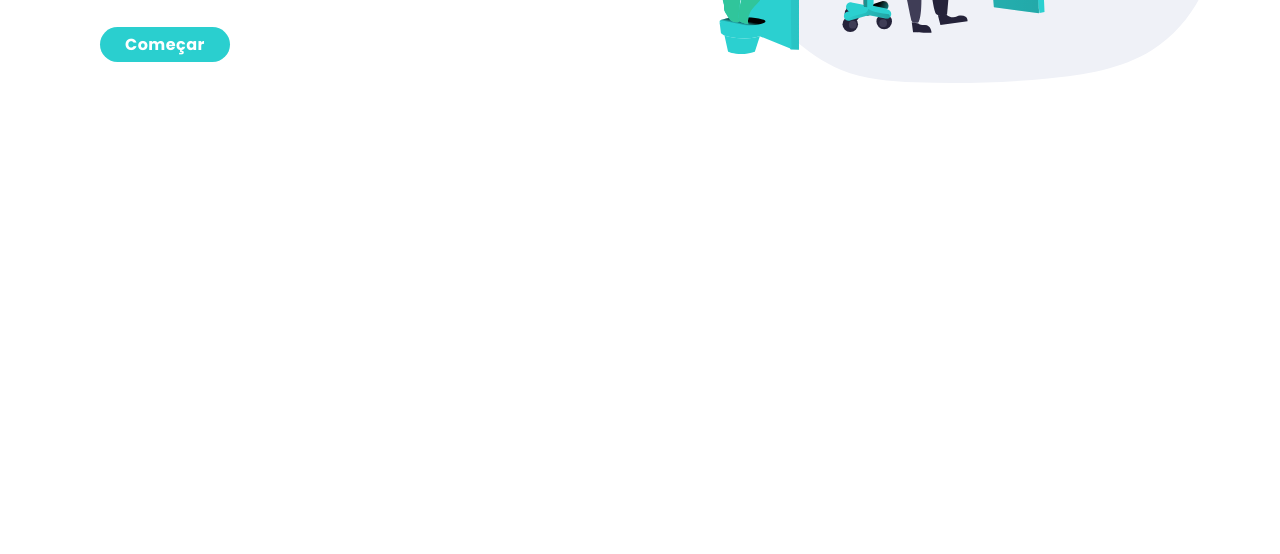
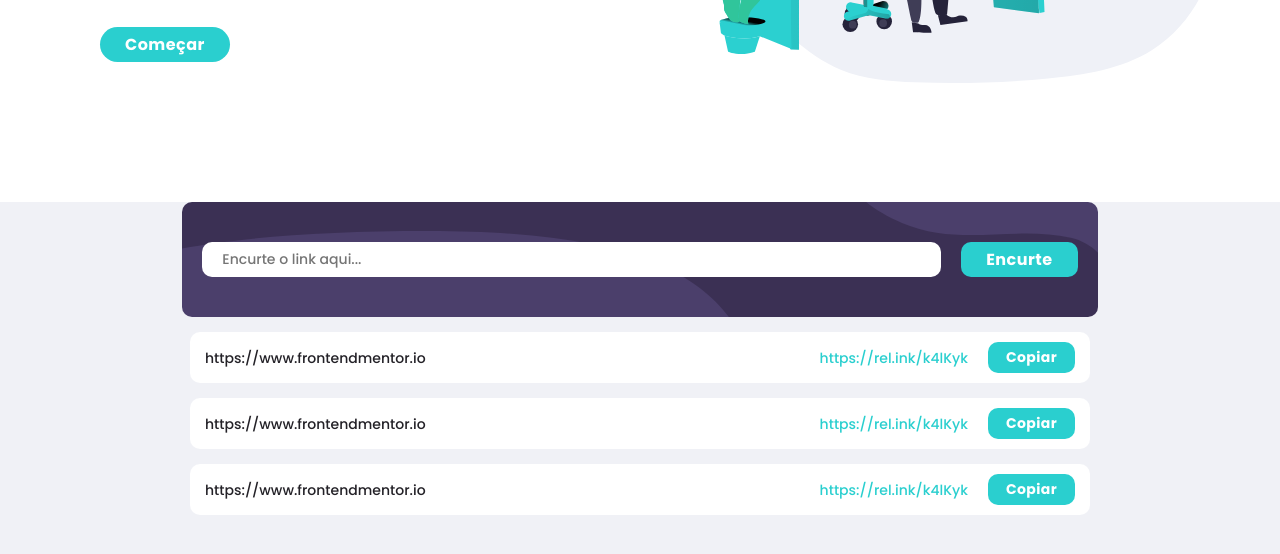
Before and after one commit to anacperdigao/Encurtador-de-URL, a plain HTML site: page index.html in a window 1280 px wide. Shown: the part 392-946 px from the top of the page. Before the commit the page ends 800 px from the top, so only its background shows below. Drawn offline with Linux system fonts and the light colour scheme.

Commit message:
Adicionando secao de input das urls

```diff
--- a/assets/styles/abstracts/_variaveis.scss
+++ b/assets/styles/abstracts/_variaveis.scss
@@ -9,3 +9,5 @@ $gray: hsl(0, 0%, 75%);
 $grayish-violet: hsl(257, 7%, 63%);
 $very-dark-blue: hsl(255, 11%, 22%);
 $very-dark-violet: hsl(260, 8%, 14%);
+$background: #F0F1F6;
+$color-button-hover:#6ADDDD;
--- a/assets/styles/components/_header.scss
+++ b/assets/styles/components/_header.scss
@@ -39,7 +39,7 @@
             border-radius: 50px;
             &:hover{
                 cursor: pointer;
-                opacity: 0.7;
+                background-color: $color-button-hover;
             }
         }
     }
--- a/assets/styles/components/_secao-informacoes.scss
+++ b/assets/styles/components/_secao-informacoes.scss
@@ -1,5 +1,7 @@
 @import '../abstracts/variaveis';
 
+.container__primario{
+    margin-bottom: 100px;
     .container__informacoes{
         display: grid;
         grid-template-columns: 55% 45%;
@@ -26,7 +28,7 @@
                 letter-spacing: 0.03em;
                 &:hover{
                     cursor: pointer;
-                opacity: 0.7;
+                    background-color: $color-button-hover;
                 }
             }
         }
@@ -35,5 +37,5 @@
                 width: 90%;
             }
         }
-
     }
+}
--- /dev/null
+++ b/assets/styles/components/_secao-input-url.scss
@@ -0,0 +1,76 @@
+@import '../abstracts/variaveis';
+
+.container__secundario{
+    background-color: $background;
+    height: 100vh;
+    z-index: -100;
+    .container__input-url{
+        display: flex;
+        flex-direction: row;
+        justify-content: center;
+        gap: 20px;
+        background-image: url(/assets/images/bg-shorten-desktop.svg);
+        background-repeat: no-repeat;
+        background-color: $dark-violet;
+        width: 70%;
+        padding: 40px 10px;
+        margin: auto;
+        border-radius: 10px;
+        input{
+            border-radius: 10px;
+            width: 80%;
+            padding-left: 20px;
+            font-size: 14px;
+            &:focus-within{
+                outline: none;
+                border: 2px solid $red;
+            }
+            &:focus-within::placeholder{
+                color: $red;
+            }
+        }
+        button{
+            background-color: $cyan;
+            color: white;
+            padding: 5px 25px;
+            border-radius: 10px;
+            font-weight: 700;
+            letter-spacing: 0.03em;
+            &:hover{
+                cursor: pointer;
+                background-color: $color-button-hover;
+            }
+        }
+    }
+    .container__urls-resultados{
+        display: grid;
+        grid-template-columns: 60% 30% 10%;
+        justify-content: center;
+        align-items: center;
+        background-color: white;
+        padding: 10px 15px;
+        margin: 15px 190px;
+        border-radius: 10px;
+        font-size: 14px;
+        .input-url{
+            color: $very-dark-violet;
+        }
+        .resultado-url{
+            color: $cyan;
+            justify-self:end;
+            margin-right: 20px;
+        }
+        button{
+            background-color: $cyan;
+            color: white;
+            padding: 5px 5px;
+            border-radius: 10px;
+            font-weight: 700;
+            letter-spacing: 0.03em;
+            &:hover{
+                cursor: pointer;
+                background-color: $color-button-hover;
+            }
+        }
+    }
+}
--- a/assets/styles/reset.css
+++ b/assets/styles/reset.css
@@ -1,7 +1,3 @@
-* {
-	box-sizing: border-box;
-}
-
 html, body, div, span, applet, object, iframe,
 h1, h2, h3, h4, h5, h6, p, blockquote, pre,
 a, abbr, acronym, address, big, cite, code,
--- a/assets/styles/styles.scss
+++ b/assets/styles/styles.scss
@@ -1,3 +1,4 @@
 @import './abstracts/base';
 @import './components/header';
 @import './components/secao-informacoes';
+@import './components/secao-input-url';
--- a/index.html
+++ b/index.html
@@ -39,6 +39,8 @@
   </header>
   <main>
 
+    <section class="container__primario">
+
       <section class="container__informacoes">
         <div class="container__informacoes-texto">
           <h1>Mais do que um <br> encurtador de links</h1>
@@ -50,6 +52,43 @@
         </div>
       </section>
 
+    </section>
+
+    <section class="container__secundario">
+      <section class="container__input-resultados">
+
+        <div class="container__input-url">
+          <input type="text" placeholder="Encurte o link aqui...">
+          <button>Encurte</button>
+        </div>
+
+        <div class="container__urls-resultados">
+          <p class="input-url">https://www.frontendmentor.io</p>
+          <p class="resultado-url">https://rel.ink/k4lKyk</p>
+          <button>Copiar</button>
+        </div>
+
+        <div class="container__urls-resultados">
+          <p class="input-url">https://www.frontendmentor.io</p>
+          <p class="resultado-url">https://rel.ink/k4lKyk</p>
+          <button>Copiar</button>
+        </div>
+
+        <div class="container__urls-resultados">
+          <p class="input-url">https://www.frontendmentor.io</p>
+          <p class="resultado-url">https://rel.ink/k4lKyk</p>
+          <button>Copiar</button>
+        </div>
+
+      </section>
+
+      <section class="container__estatisticas">
+
+
+      </section>
+
+    </section>
+
   </main>
 
 
```
Also changed, not shown: assets/styles/styles.css, 1 other file. Lines whose indentation alone changed are shown as unchanged.
